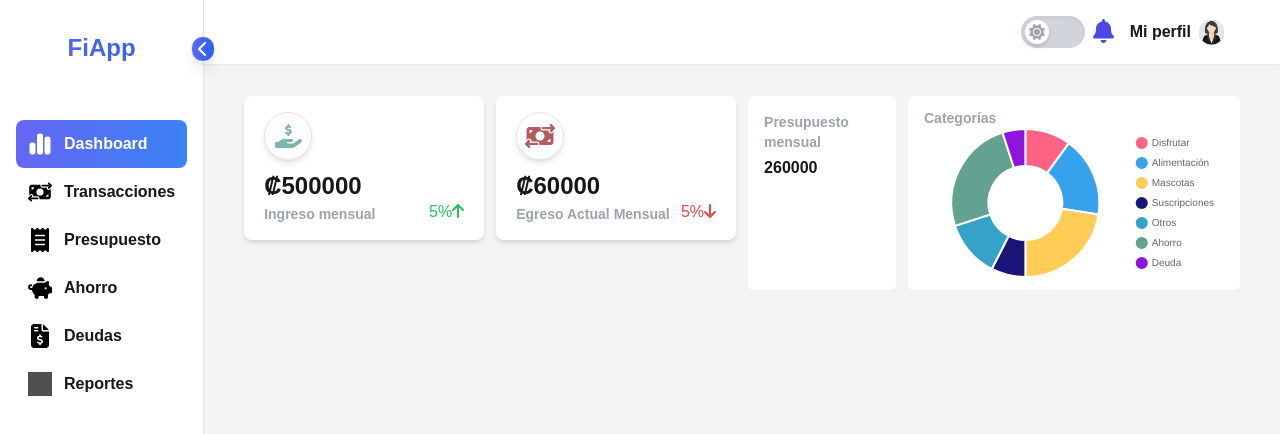
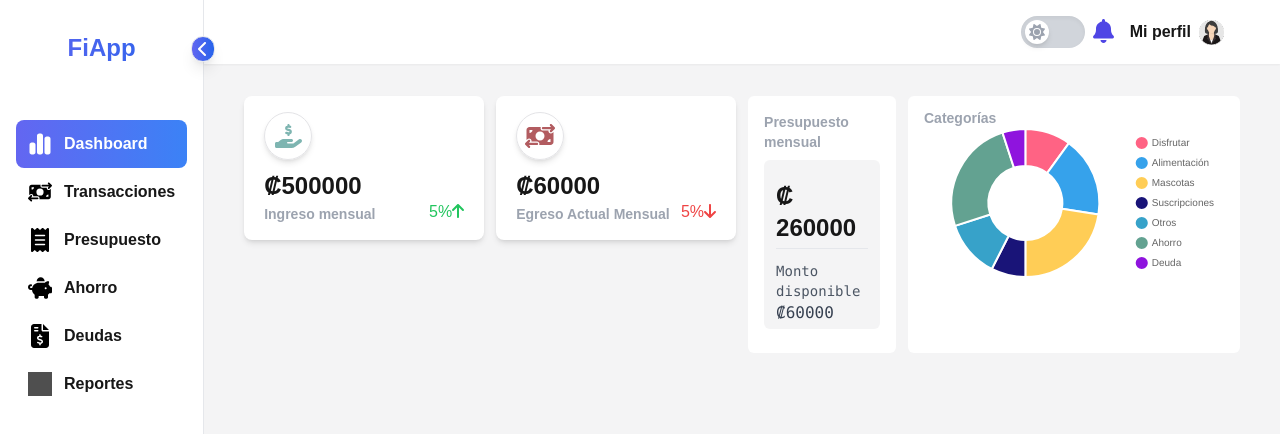
Before and after one commit to Jeim05/personal-finance-app, a Next.js app: page / in a window 1280 px wide. Shown: the top 434 px of the page. Built offline with nearby package versions, Linux system fonts and the light colour scheme; grey boxes are pictures that could not be loaded.

Commit message:
Card presupuesto
Card para ver el monto total del presupuesto respecto al monto diponible del total del ingreso o lo designado

```diff
--- a/app/globals.css
+++ b/app/globals.css
@@ -68,7 +68,7 @@ body {
 }
 
 .home-content {
-  @apply grid grid-cols-2 w-full gap-3 px-5 py-7 sm:px-10 lg:py-8 xl:max-h-screen;
+  @apply grid xl:grid-cols-2 w-full gap-3 px-5 py-7 sm:px-10 lg:py-8 xl:max-h-screen;
 }
 
 .home-header{
--- a/components/dashboard/CardPresupuesto.tsx
+++ b/components/dashboard/CardPresupuesto.tsx
@@ -6,8 +6,13 @@ export const CardPresupuesto = () => {
             <h3 className='font-semibold text-gray-400 text-sm'>
                 Presupuesto mensual
             </h3>
-            <div>
-                <p className='py-1 font-bold'>260000</p>
+            <div className='bg-zinc-100 rounded-md px-3 pt-4 my-2'>
+                <p className='py-1 font-semibold text-2xl'>₡ 260000</p>
+                <hr />
+                <div className='py-1 mt-2'>
+                    <p className='text-gray-600 text-sm font-mono'>Monto disponible</p>
+                    <p className='text-gray-700 font-mono'>₡60000</p>
+                </div>
             </div>
         </div>
     )
--- a/components/dashboard/PresupuestoCategorias.tsx
+++ b/components/dashboard/PresupuestoCategorias.tsx
@@ -4,7 +4,7 @@ import DoughnutChart from '../ui/doughnutChart'
 
 export const PresupuestoCategorias = () => {
     return (
-        <div className='flex flex-row gap-3 justify-between'>
+        <div className='flex flex-col lg:flex-row gap-3 justify-between'>
             <CardPresupuesto />
             <div className='bg-white py-3 px-4 rounded-md basis-1/2'>
                 <div>
```
